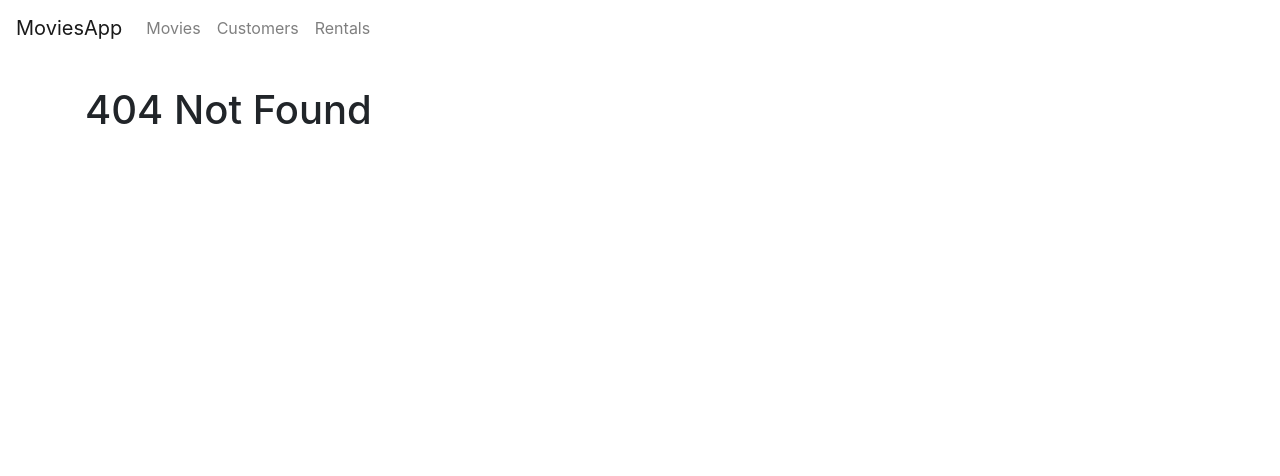
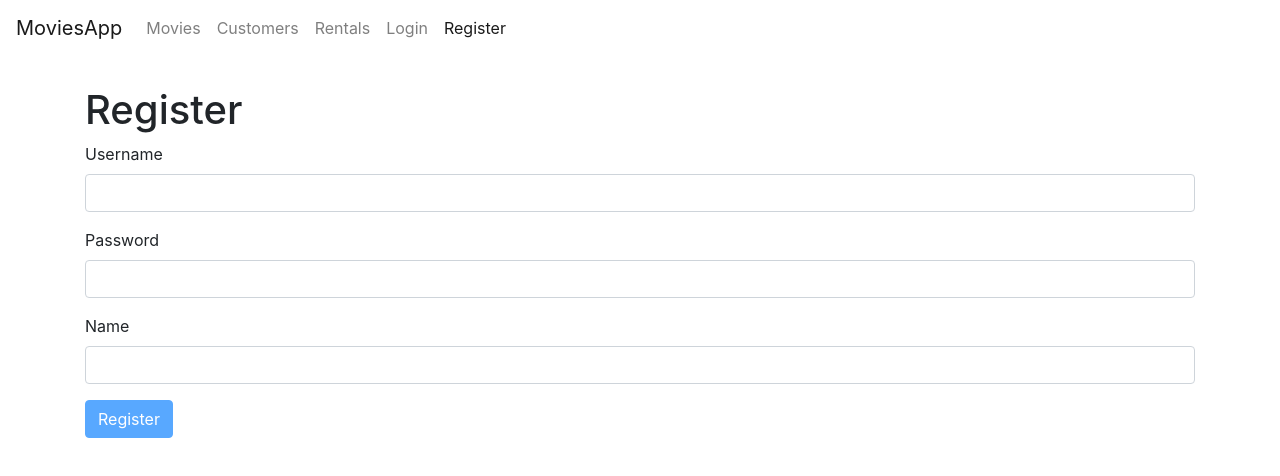
Before and after one commit to RachitMalik12/moviesApp-, a React (Create React App) app: page /register in a window 1280 px wide. Before the commit this address led to /not-found. Shown: the top 476 px of the page. Built offline with nearby package versions, Linux system fonts and the light colour scheme.

Commit message:
Added login and registration forms with validation using Joi

```diff
--- a/package.json
+++ b/package.json
@@ -5,6 +5,7 @@
   "dependencies": {
     "bootstrap": "^4.3.1",
     "font-awesome": "^4.7.0",
+    "joi-browser": "^13.4.0",
     "lodash": "^4.17.11",
     "prop-types": "^15.6.2",
     "react": "^16.8.6",
--- a/src/App.js
+++ b/src/App.js
@@ -7,6 +7,8 @@
 import NotFound from './components/NotFound';
 import NavBar from './components/navbar';
 import MovieForm from './components/movieForm';
+import LoginForm from './components/loginForm';
+import Register from './components/register';
 
 function App() {
   return (
@@ -16,10 +18,12 @@
     <main className = "container">
 
       <Switch>
+        <Route path="/login" component = {LoginForm} />
         <Route path="/customers" component = {Customers} />
         <Route path = "/rentals" component = {Rentals} />
         <Route path = "/movies/:id" component = {MovieForm}/>
         <Route path = "/movies" component = {Movies} />
+        <Route path = "/register" component = {Register} />
         <Route path = "/not-found" component = {NotFound} />
         <Route path = "/"  exact component = {Movies} />
 
--- /dev/null
+++ b/src/common/form.jsx
@@ -0,0 +1,79 @@
+import React, {Component} from 'react';
+import Joi from 'joi-browser';
+import Input from './input';
+
+class Form extends Component {
+    state = {
+        data: {},
+        errors: {}
+     }
+
+
+    validateProperty = ({name, value}) => {
+        const obj = {[name]:value};
+        const schema = {[name]:this.schema[name]};
+        const {error} = Joi.validate(obj,schema);
+        return error? error.details[0].message : null;
+
+    };
+
+
+    validate = () => {
+        const options = {abortEarly: false};
+        const {error} = Joi.validate(this.state.data,this.schema,options );
+
+        if (!error) return null;
+        const errors = {};
+        for (let i of error.details)
+             errors[i.path[0]] = i.message;
+
+         return errors;
+    };
+
+
+    handleSubmit = event => {
+        event.preventDefault();
+        const errors = this.validate();
+        console.log(errors);
+        this.setState({errors: errors || {} });
+        if(errors) return;
+        //Call the server
+
+        this.doSubmit();
+    };
+
+
+    handleChange = ({currentTarget:input})=> {
+        const errors = {...this.state.errors};
+        const errorMessage = this.validateProperty(input);
+        if(errorMessage) errors[input.name] = errorMessage;
+        else delete errors[input.name];
+        const data ={...this.state.data};
+        data[input.name] =input.value;
+        this.setState({data,errors});
+
+    };
+
+    renderButton(label) {
+
+        return(
+        <button disabled = {this.validate()}
+                    className="btn btn-primary">{label}</button>);
+    }
+
+
+    renderInput(name,label,type ="text") {
+        return(
+        <Input
+        type = {type}
+        name = {name}
+        value = {this.state.data[name]}
+        label = {label}
+        onChange = {this.handleChange}
+        error = {this.state.errors[name]} />
+        );
+    }
+
+}
+
+export default Form;
--- /dev/null
+++ b/src/common/input.jsx
@@ -0,0 +1,20 @@
+import React from 'react';
+
+const Input = ({ name,label,error,...rest}) => {
+    return (
+        <div className="form-group">
+        <label htmlFor={name}>{label}</label>
+        <input
+        {...rest}
+        id = {name}
+
+        name = {name}  className="form-control"/>
+
+    {error && <div className="alert alert-danger">
+        {error}
+    </div>}
+    </div>
+    );
+}
+
+export default Input;
--- /dev/null
+++ b/src/components/loginForm.jsx
@@ -0,0 +1,54 @@
+import React, { Component } from 'react';
+
+import Joi from  'joi-browser';
+import Form from '../common/form';
+
+
+
+class LoginForm extends Form {
+
+    state = {
+        data: {username:'', password: ''},
+        errors: {
+
+        }
+
+    };
+
+
+
+    schema = {
+        username: Joi.string().required().label("Username"),
+        password: Joi.string().required().label("Password")
+    }
+
+
+    // componentDidMount() {
+    //     this.username.current.focus();
+    // }
+
+
+
+
+    doSubmit = () => {
+        console.log("hello");
+    }
+
+
+    render() {
+
+        const {data,errors} = this.state;
+        return (
+            <div>
+                <h1>Login</h1>
+                <form onSubmit={this.handleSubmit}>
+                      {this.renderInput('username','Username')}
+                      {this.renderInput('password','Password','password')}
+                      {this.renderButton("Login")}
+                </form>
+            </div>
+         );
+    }
+}
+
+export default LoginForm;
--- a/src/components/navbar.jsx
+++ b/src/components/navbar.jsx
@@ -19,6 +19,8 @@
 
                        <NavLink className = "nav-item nav-link" to = "/customers"> Customers </NavLink>
                        <NavLink className = "nav-item nav-link" to = "/rentals"> Rentals </NavLink>
+                       <NavLink className = "nav-item nav-link" to = "/login"> Login </NavLink>
+                       <NavLink className = "nav-item nav-link" to = "/register">Register</NavLink>
                 </ul>
             </div>
 
--- /dev/null
+++ b/src/components/register.jsx
@@ -0,0 +1,37 @@
+import React from 'react';
+import Form from '../common/form';
+import Joi from 'joi-browser';
+
+
+class Register extends Form {
+    state = {
+       data: {username:'', password: '', name:''},
+       errors: {}
+     }
+
+
+
+     schema = {
+        username: Joi.string().required().label("Username"),
+        password: Joi.string().required().label("Password"),
+        name: Joi.string().required().label("Name")
+    }
+    doSubmit = () =>{
+        console.log("Registered");
+    }
+    render() {
+        return (
+            <div>
+                <h1> Register </h1>
+                <form onSubmit={this.handleSubmit}>
+                    {this.renderInput('username','Username','email')}
+                    {this.renderInput('password','Password','password')}
+                    {this.renderInput('name','Name')}
+                    {this.renderButton('Register')}
+                </form>
+            </div>
+         );
+    }
+}
+
+export default Register;
```
Also changed, not shown: 1 other file (tests, documents, lock files or other folders).
